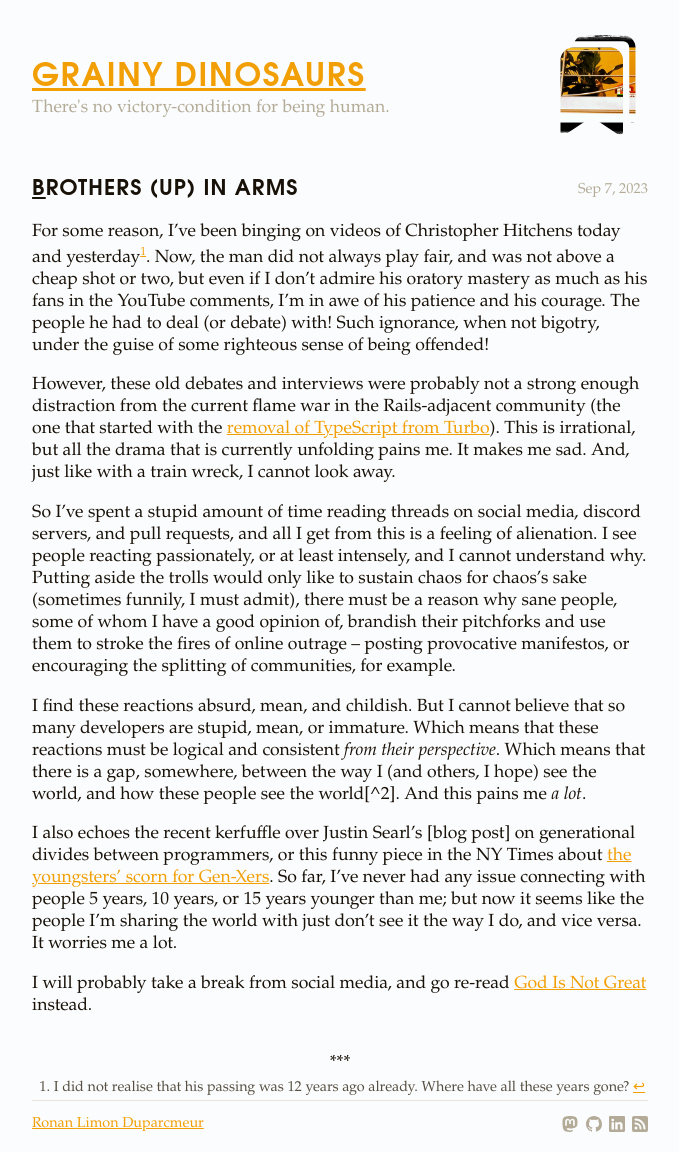
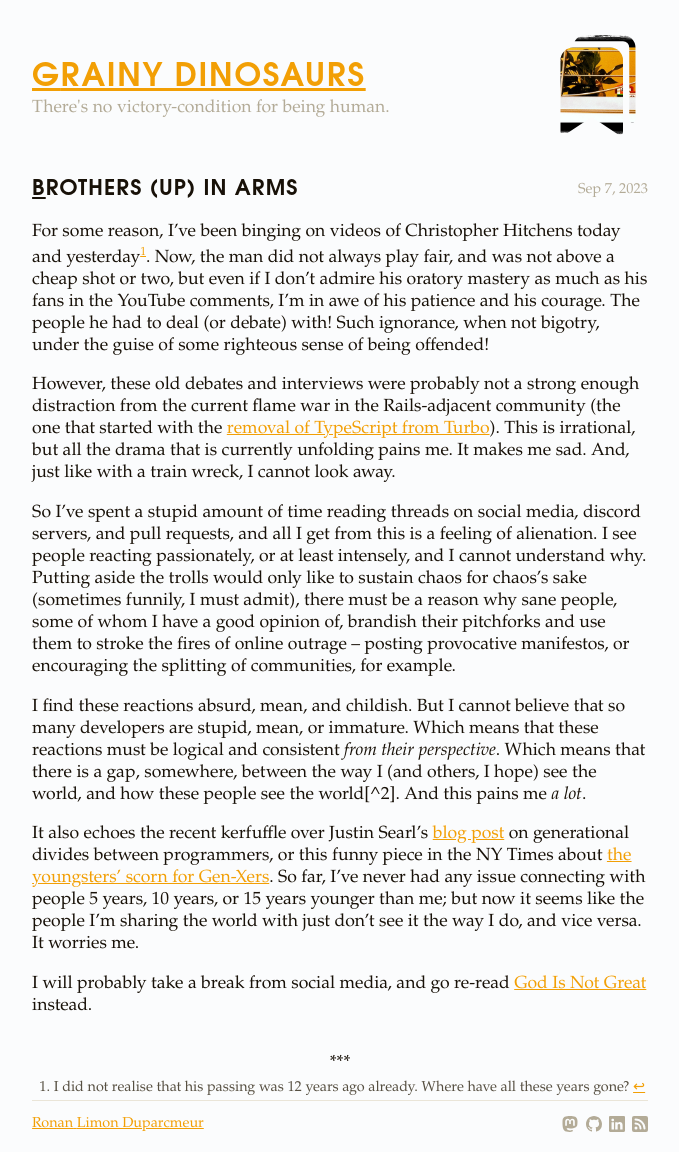
Before and after one commit to r3trofitted/r3trofitted.github.io, a Jekyll site: the page built from _posts/2023-09-07-brothers-up-in-arms.md, in a window 1280 px wide. Shown: the whole page, without its empty margins (300-979 px from the left). Built offline with Jekyll 4.4.1, drawn with Linux system fonts in a browser that asks for light colours.

Commit message:
Fixed a post

```diff
--- a/_posts/2023-09-07-brothers-up-in-arms.md
+++ b/_posts/2023-09-07-brothers-up-in-arms.md
@@ -25,10 +25,11 @@ immature. Which means that these reactions must be logical and consistent _from
 there is a gap, somewhere, between the way I (and others, I hope) see the world, and how these people see the world[^2].
 And this pains me _a lot_.
 
-I also echoes the recent kerfuffle over Justin Searl's [blog post] on generational divides between programmers, or
-this funny piece in the NY Times about [the youngsters' scorn for Gen-Xers](https://www.nytimes.com/2023/08/25/style/gen-x-generation-discourse.html).
-So far, I've never had any issue connecting with people 5 years, 10 years, or 15 years younger than me; but now it seems
-like the people I'm sharing the world with just don't see it the way I do, and vice versa. It worries me a lot.
+It also echoes the recent kerfuffle over Justin Searl's [blog post](https://blog.testdouble.com/posts/2023-07-12-the-looming-demise-of-the-10x-developer/)
+on generational divides between programmers, or this funny piece in the NY Times about
+[the youngsters' scorn for Gen-Xers](https://www.nytimes.com/2023/08/25/style/gen-x-generation-discourse.html). So far,
+I've never had any issue connecting with people 5 years, 10 years, or 15 years younger than me; but now it seems like
+the people I'm sharing the world with just don't see it the way I do, and vice versa. It worries me.
 
 I will probably take a break from social media, and go re-read [God Is Not Great](https://www.hachettebookgroup.com/titles/christopher-hitchens/god-is-not-great/9780446697965/?lens=twelve)
 instead.
```
